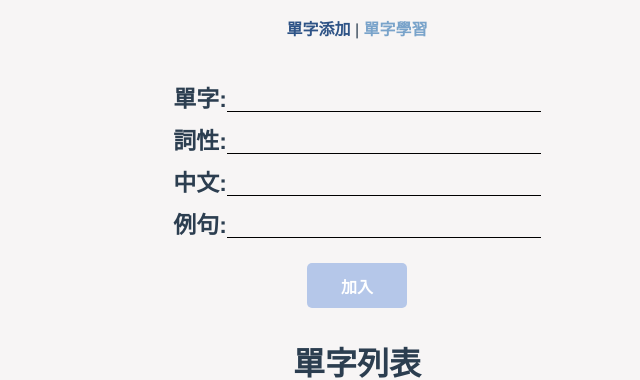
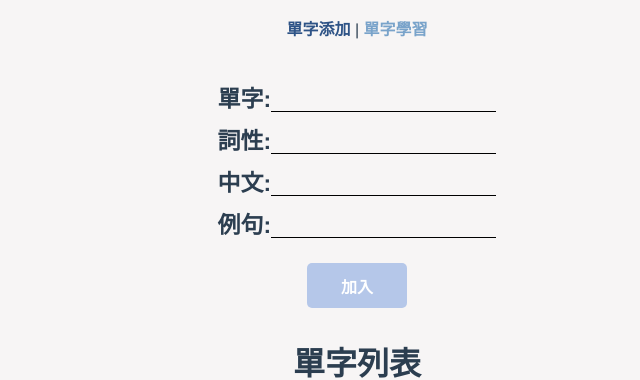
Before and after one commit to williampo78/vocabulary-cards-new, a Vue app: page / in a window 1280 px wide. Shown: the part 164-544 px from the top of the page, without its empty margins (283-923 px from the left). Built offline with nearby package versions, Linux system fonts and the light colour scheme; no server answers; the database is empty.

Commit message:
change form width

```diff
--- a/src/components/Input.vue
+++ b/src/components/Input.vue
@@ -104,8 +104,8 @@ export default {
   justify-content: center;
   form {
     padding: 10px 0;
-    max-width: 300px;
-    min-width: 35vw;
+    max-width: 300x;
+    min-width: 20vw;
     min-height: 200px;
     font-size: 23px;
     font-weight: bold;
```
